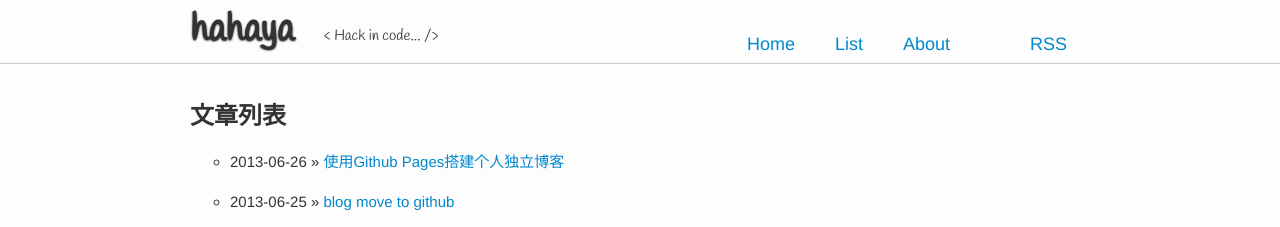
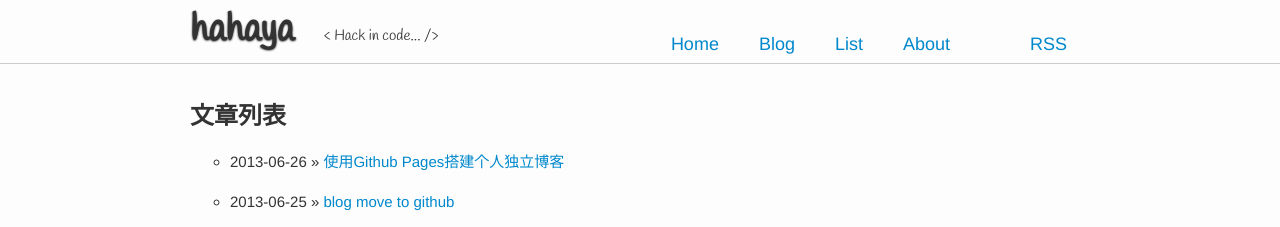
Before and after one commit to hahaya/hahaya.github.com, a Jekyll site: the page built from archive.md, in a window 1280 px wide. Shown: the top 227 px of the page. Built offline with Jekyll 4.4.1, drawn with Linux system fonts in a browser that asks for light colours; Markdown is read by kramdown in place of the engine named in the settings; comment, search, counter and statistics services are not loaded.

Commit message:
change default layout

```diff
--- a/_layouts/default.html
+++ b/_layouts/default.html
@@ -15,6 +15,7 @@
 				<nav class="navigation">
 					<ul>
 						<li><a href="/">Home</a></li>
+						<li><a href="/blog.html">Blog</a></li>
 						<li><a href="/archive.html">List</a></li>
 						<li><a href="/about.html">About</a><li>
 						<li><a href="/atom.xml">RSS</a></li>
```
